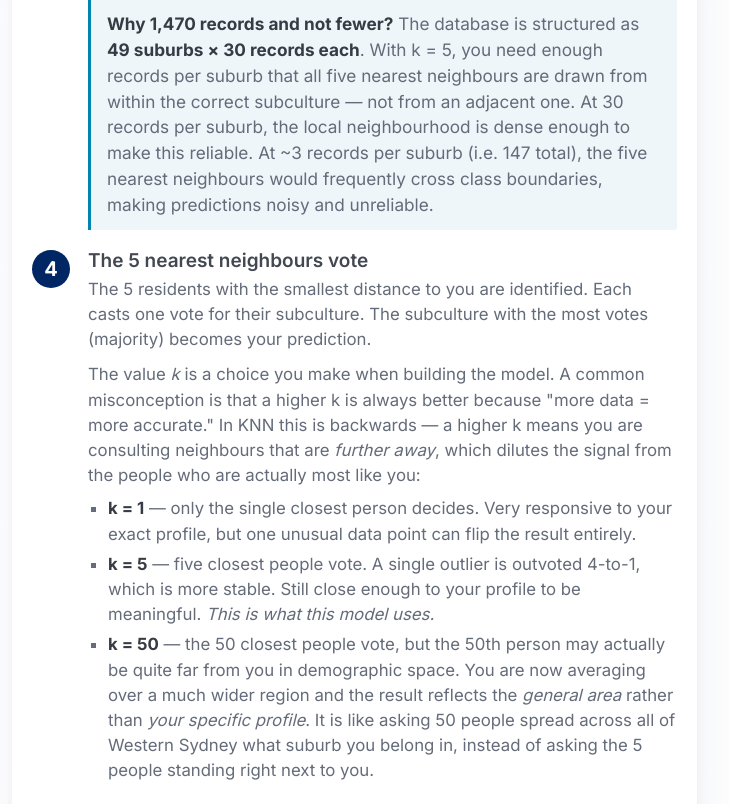
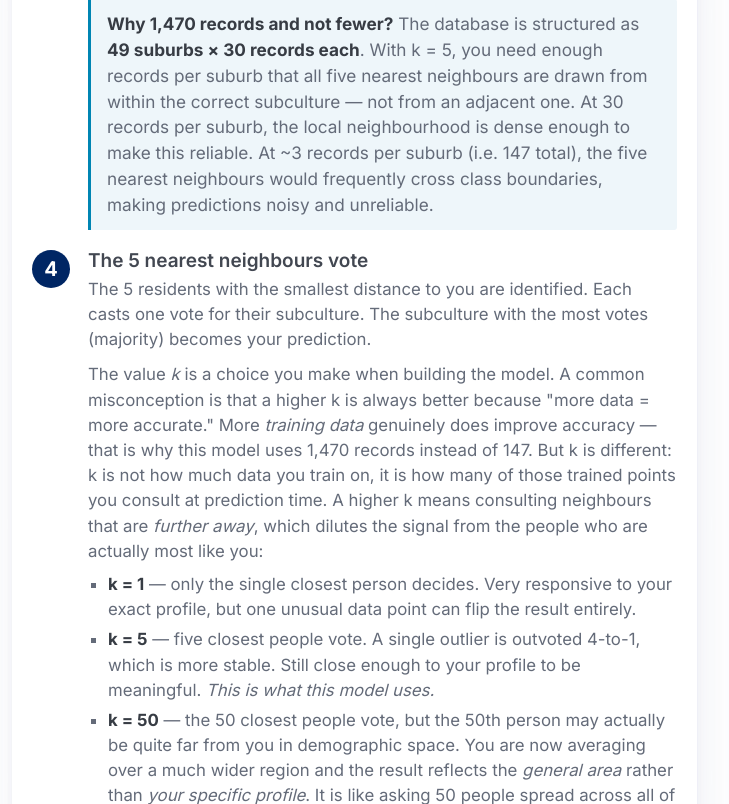
Before and after one commit to Richard-Johnson-Anglican-College/12SE_KNN_classifier, a Flask app: page /how-it-works in a window 1280 px wide. Shown: the part 3033-3837 px from the top of the page, without its empty margins (102-831 px from the left). Run offline with Flask 3, Linux system fonts and the light colour scheme; some libraries are stand-ins or nearby versions.

Commit message:
how-it-works: clarify more training data IS better, k is not training data

```diff
--- a/templates/how-it-works.html
+++ b/templates/how-it-works.html
@@ -89,7 +89,7 @@
                             <div>
                                 <h3>The 5 nearest neighbours vote</h3>
                                 <p>The 5 residents with the smallest distance to you are identified. Each casts one vote for their subculture. The subculture with the most votes (majority) becomes your prediction.</p>
-                                <p style="margin-top:10px;">The value <em>k</em> is a choice you make when building the model. A common misconception is that a higher k is always better because "more data = more accurate." In KNN this is backwards — a higher k means you are consulting neighbours that are <em>further away</em>, which dilutes the signal from the people who are actually most like you:</p>
+                                <p style="margin-top:10px;">The value <em>k</em> is a choice you make when building the model. A common misconception is that a higher k is always better because "more data = more accurate." More <em>training data</em> genuinely does improve accuracy — that is why this model uses 1,470 records instead of 147. But k is different: k is not how much data you train on, it is how many of those trained points you consult at prediction time. A higher k means consulting neighbours that are <em>further away</em>, which dilutes the signal from the people who are actually most like you:</p>
                                 <ul style="font-size:.84rem; color:var(--pico-muted-color); margin-top:8px; padding-left:20px;">
                                     <li><strong style="color:var(--pico-color)">k = 1</strong> — only the single closest person decides. Very responsive to your exact profile, but one unusual data point can flip the result entirely.</li>
                                     <li><strong style="color:var(--pico-color)">k = 5</strong> — five closest people vote. A single outlier is outvoted 4-to-1, which is more stable. Still close enough to your profile to be meaningful. <em>This is what this model uses.</em></li>
```
